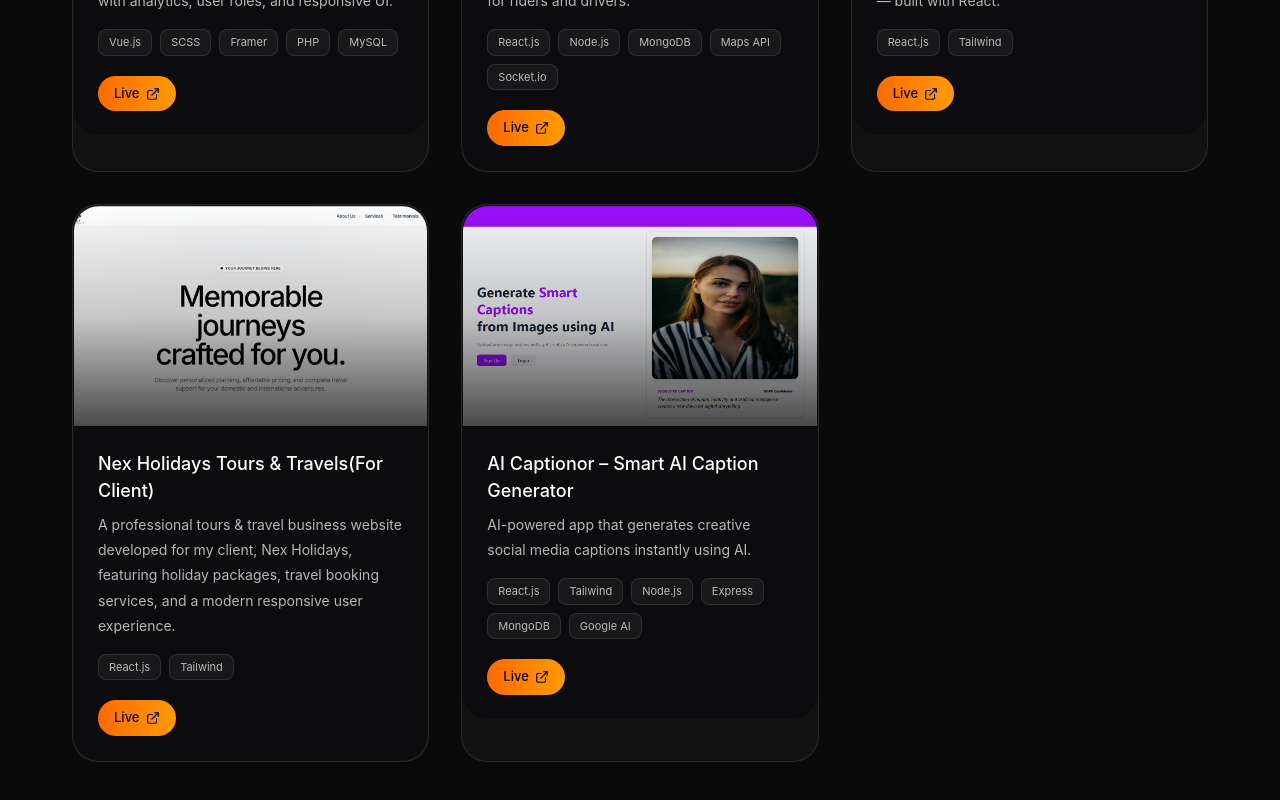
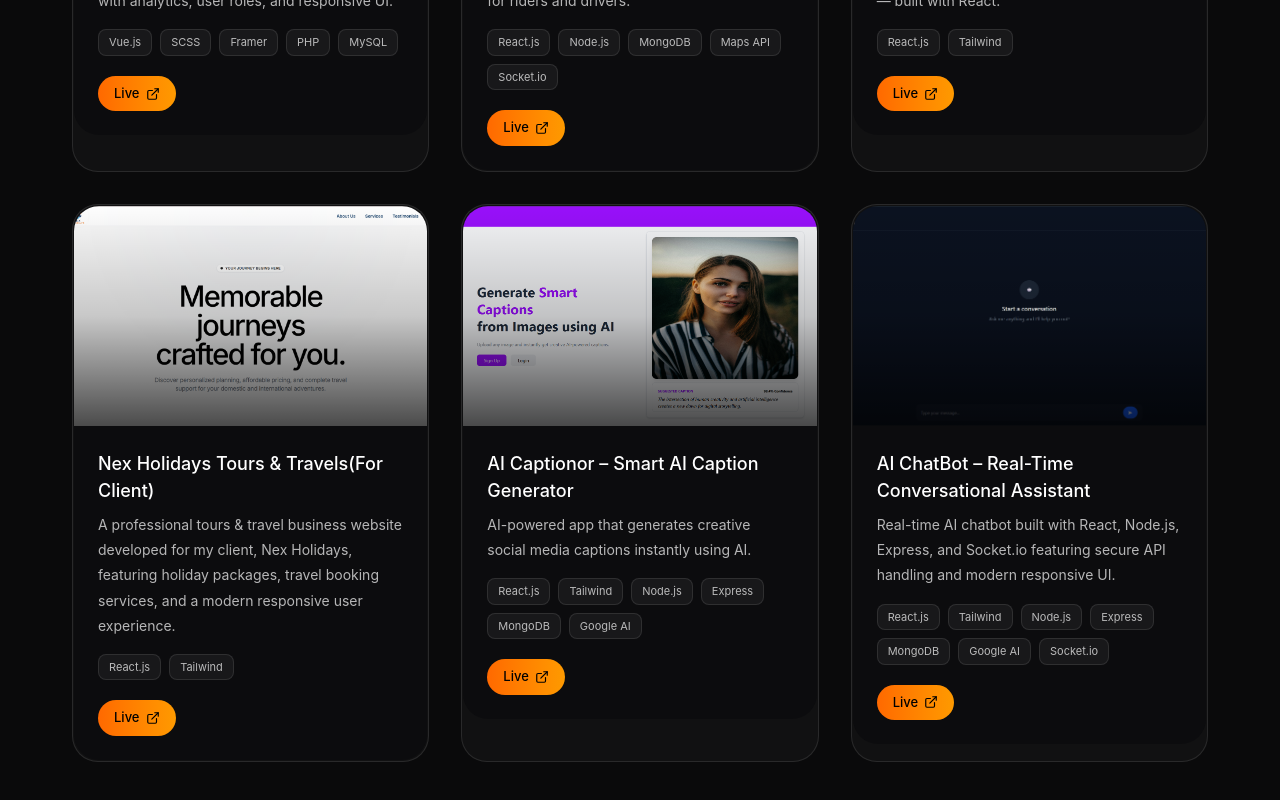
Before and after one commit to sehzad23/My-Portfolio, a React (Vite) app: page / in a window 1280 px wide. Shown: the part 5476-6276 px from the top of the page. Built offline with nearby package versions, Linux system fonts and the light colour scheme.

Commit message:
Refactor code structure for improved readability and maintainability

```diff
--- a/src/data/projects.js
+++ b/src/data/projects.js
@@ -3,6 +3,7 @@
 import Food from "../assets/images/food.png"
 import NexHolidays from "../assets/images/NexHolidays.png"
 import AI_caption from "../assets/images/AI-caption.png"
+import AI_chatbot from "../assets/images/chatbot.png"
 const projects = [
   {
     title: "Quizify.io",
@@ -39,6 +40,13 @@
     image: AI_caption,
     live: "https://ai-rady-caption.vercel.app/"
   },
+   {
+    title: "AI ChatBot – Real-Time Conversational Assistant",
+    desc: "Real-time AI chatbot built with React, Node.js, Express, and Socket.io featuring secure API handling and modern responsive UI.",
+    stack: ["React.js", "Tailwind","Node.js", "Express","MongoDB", "Google AI", "Socket.io"],
+    image: AI_chatbot,
+    live: "https://your-chat-bot.vercel.app/"
+  },
 ];
 
 export default projects;
```
Also changed, not shown: src/assets/images/chatbot.png (added).
